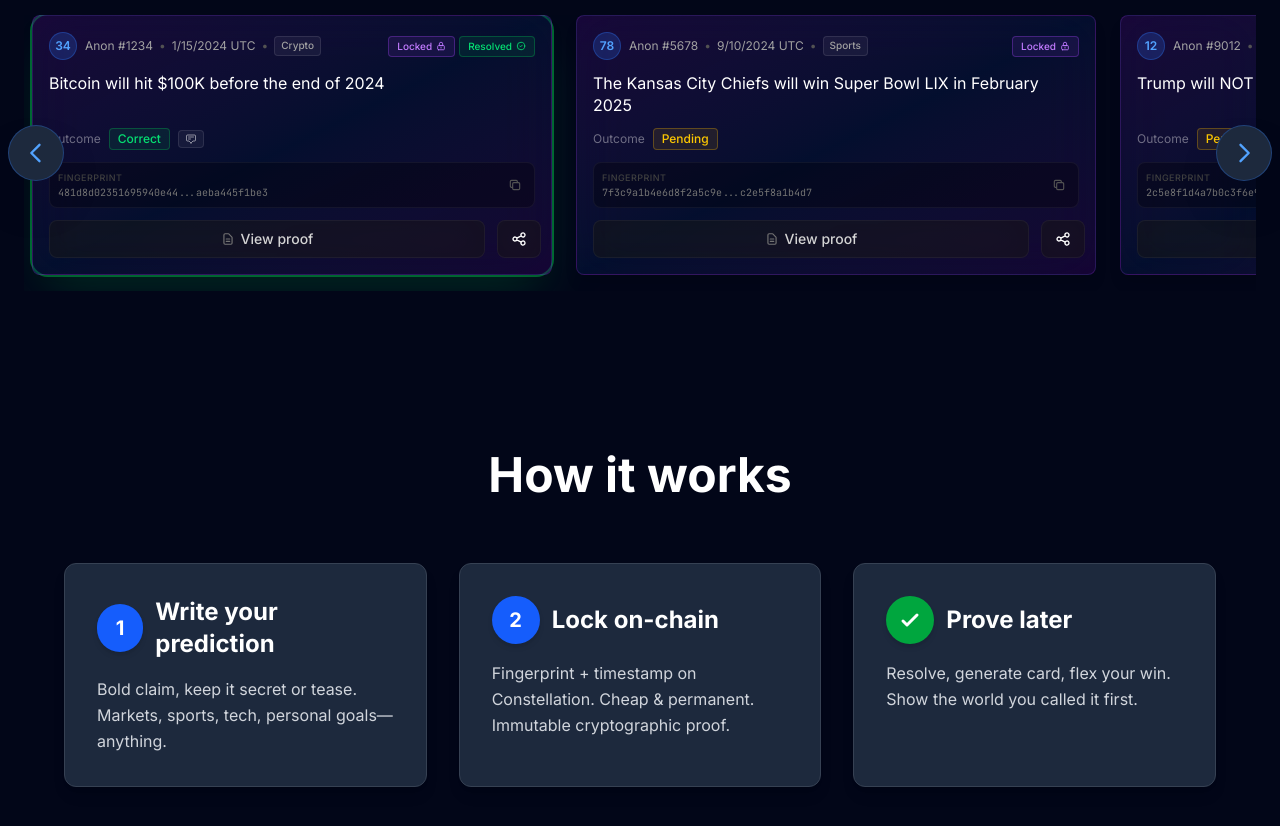
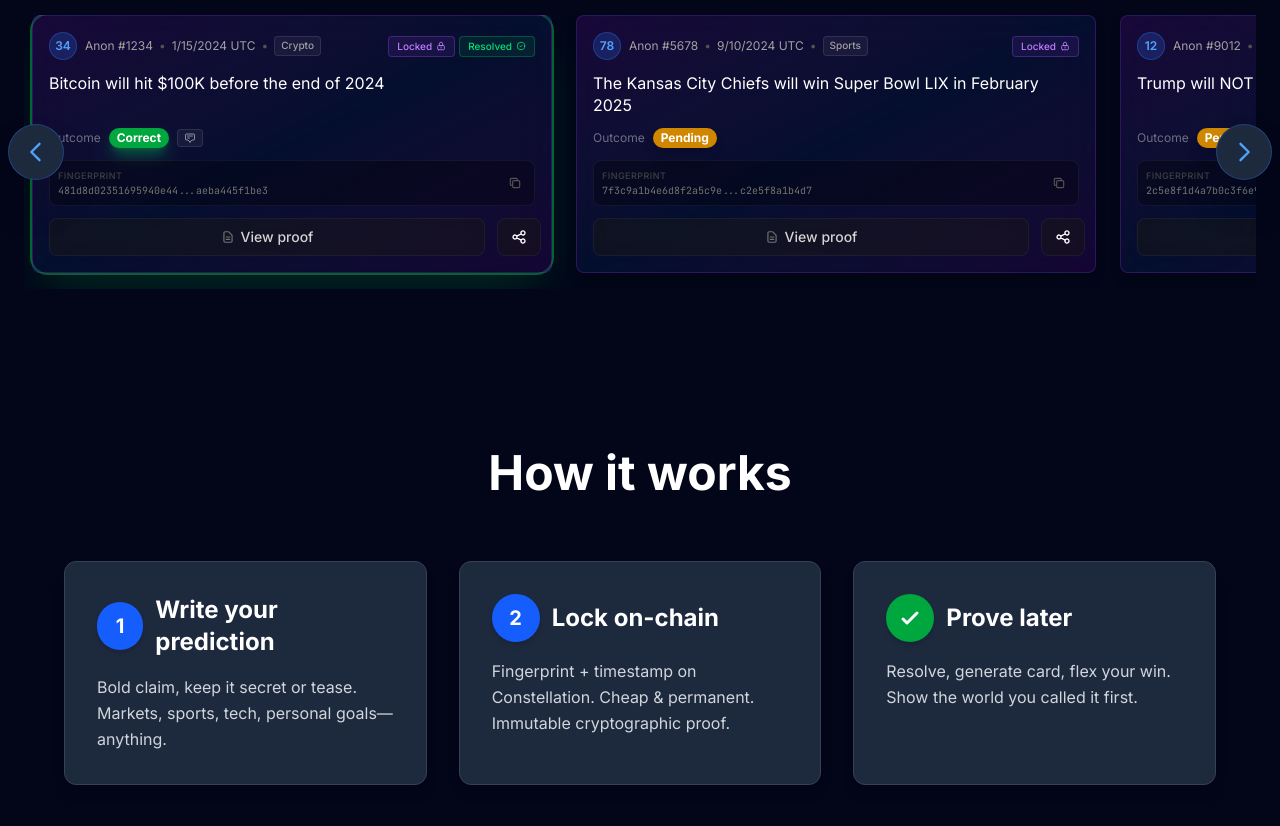
Before and after one commit to Boomchakalala/prooflocker, a Next.js app: page / in a window 1280 px wide. Shown: the part 880-1706 px from the top of the page. Built offline with nearby package versions, Linux system fonts and the light colour scheme; no server answers.

Commit message:
Sandbox autosave

```diff
--- a/src/components/OutcomeBadge.tsx
+++ b/src/components/OutcomeBadge.tsx
@@ -12,25 +12,25 @@ export function getOutcomeConfig(outcome: PredictionOutcome) {
       return {
         label: "Correct",
         longLabel: "Resolved: Correct",
-        class: "bg-green-500/10 text-green-400 border-green-500/30",
+        class: "bg-green-600 text-white shadow-lg shadow-green-500/40",
       };
     case "incorrect":
       return {
-        label: "Incorrect",
-        longLabel: "Resolved: Incorrect",
-        class: "bg-red-500/10 text-red-400 border-red-500/30",
+        label: "Wrong",
+        longLabel: "Resolved: Wrong",
+        class: "bg-red-600 text-white shadow-lg",
       };
     case "invalid":
       return {
         label: "Invalid",
         longLabel: "Invalid",
-        class: "bg-neutral-500/10 text-neutral-400 border-neutral-500/30",
+        class: "bg-gray-600 text-white shadow-lg",
       };
     default:
       return {
         label: "Pending",
         longLabel: "Pending",
-        class: "bg-yellow-500/10 text-yellow-400 border-yellow-500/30",
+        class: "bg-yellow-600 text-white shadow-lg",
       };
   }
 }
@@ -51,7 +51,7 @@ export default function OutcomeBadge({
 
   return (
     <span
-      className={`inline-flex items-center gap-1.5 border rounded font-medium ${config.class} ${sizeClasses[size]}`}
+      className={`inline-flex items-center gap-1.5 rounded-full font-bold ${config.class} ${sizeClasses[size]}`}
     >
       {label}
     </span>
```
